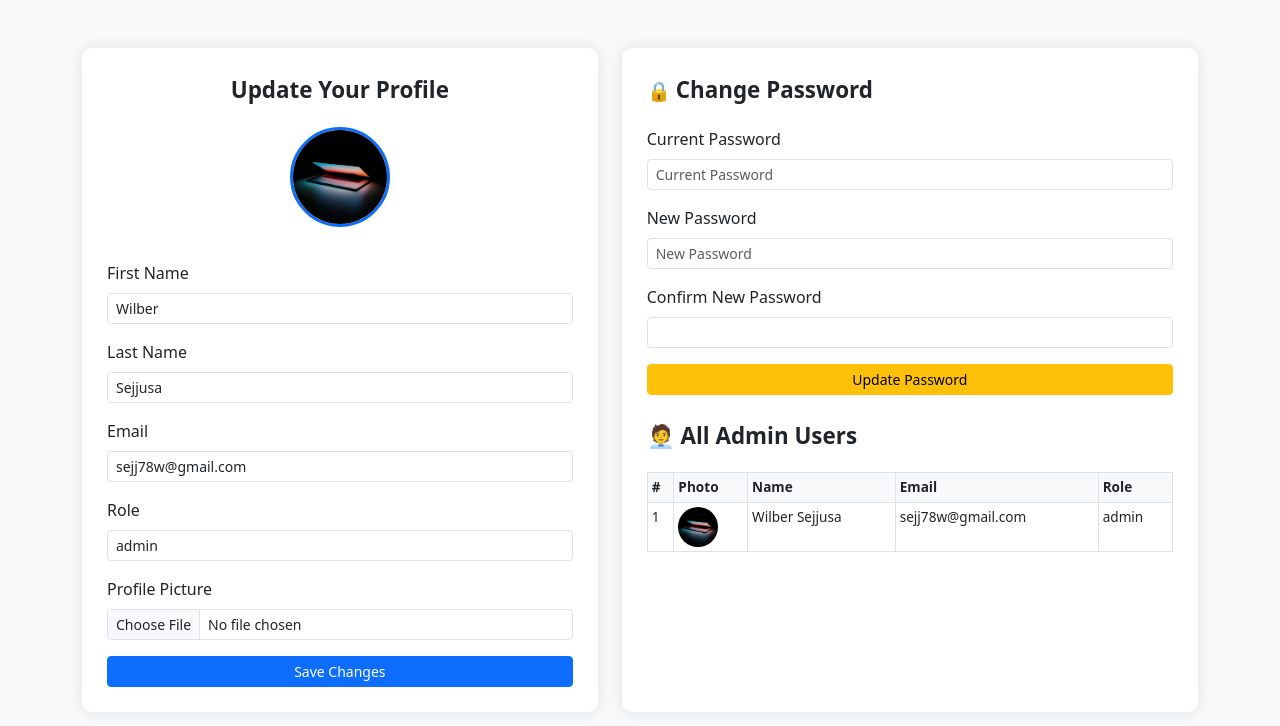
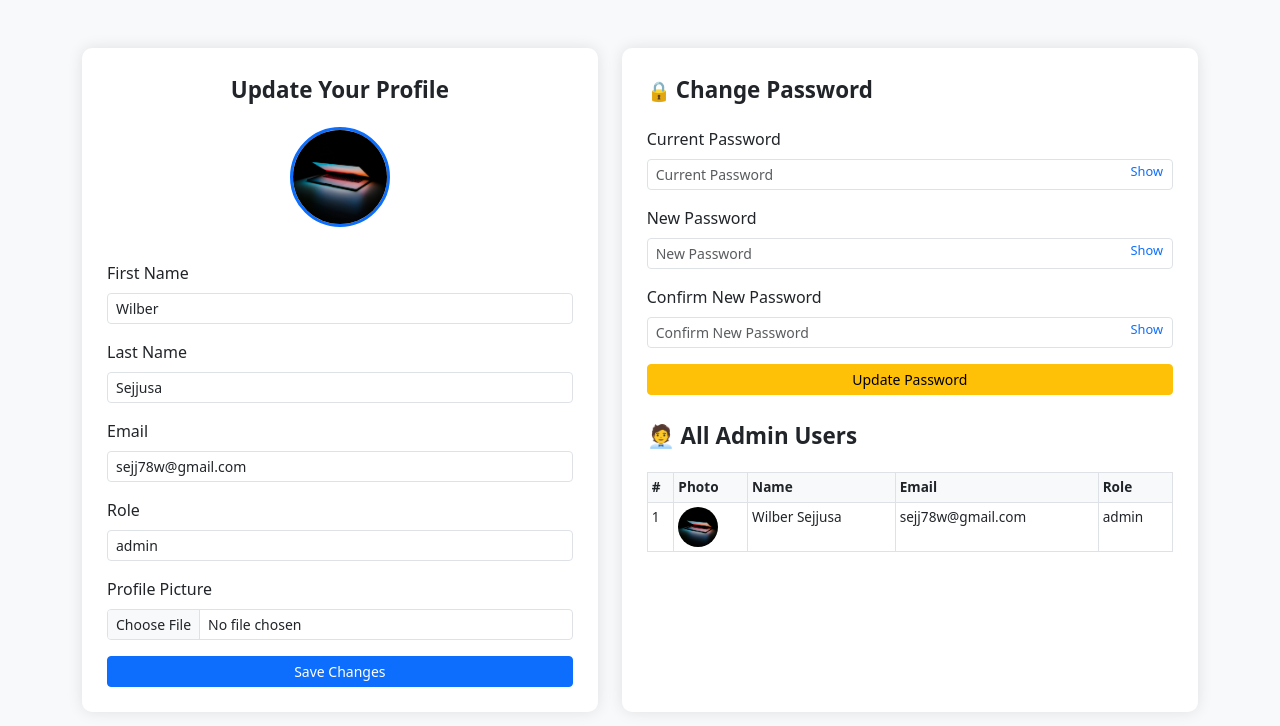
Before and after one commit to sejjtechnologies/hospital_mgmt_core, a Flask app: page /admin/profile in a window 1280 px wide. Shown: the part 56-782 px from the top of the page. Run offline with Flask 3, Linux system fonts and the light colour scheme; a user stored in the database is signed in; data comes from the database, SQL or seed files in the repository.

Commit message:
Add password visibility toggles to login, profile, and user creation forms

```diff
--- a/templates/admin/admin_profile.html
+++ b/templates/admin/admin_profile.html
@@ -60,6 +60,17 @@
             height: 40px;
             object-fit: cover;
             border-radius: 50%;
+        }
+        .position-relative {
+            position: relative;
+        }
+        .toggle-password {
+            position: absolute;
+            right: 10px;
+            top: 35px;
+            font-size: 0.8rem;
+            color: #0d6efd;
+            cursor: pointer;
         }
         @media (max-width: 768px) {
             .responsive-columns {
@@ -130,19 +141,22 @@
             </div>
             <form method="POST" action="{{ url_for('admin.admin_profile') }}">
                 <input type="hidden" name="form_type" value="password_change">
-                <div class="mb-3">
+                <div class="mb-3 position-relative">
                     <label class="form-label">Current Password</label>
-                    <input type="password" name="current_password" class="form-control form-control-sm" required title="Enter your current password" placeholder="Current Password">
+                    <input type="password" name="current_password" id="current_password" class="form-control form-control-sm" required title="Enter your current password" placeholder="Current Password">
+                    <span class="toggle-password" onclick="toggleVisibility('current_password', this)">Show</span>
                 </div>
 
-                <div class="mb-3">
+                <div class="mb-3 position-relative">
                     <label class="form-label">New Password</label>
-                    <input type="password" name="new_password" class="form-control form-control-sm" required minlength="8" title="Enter your new password" placeholder="New Password">
+                    <input type="password" name="new_password" id="new_password" class="form-control form-control-sm" required minlength="8" title="Enter your new password" placeholder="New Password">
+                    <span class="toggle-password" onclick="toggleVisibility('new_password', this)">Show</span>
                 </div>
 
-                <div class="mb-3">
+                <div class="mb-3 position-relative">
                     <label class="form-label">Confirm New Password</label>
-                    <input type="password" name="confirm_password" class="form-control form-control-sm" required>
+                    <input type="password" name="confirm_password" id="confirm_password" class="form-control form-control-sm" required title="Confirm your new password" placeholder="Confirm New Password">
+                    <span class="toggle-password" onclick="toggleVisibility('confirm_password', this)">Show</span>
                 </div>
 
                 <button type="submit" class="btn btn-warning btn-sm w-100">Update Password</button>
@@ -168,7 +182,7 @@
                                 <td>{{ user['id'] }}</td>
                                 <td>
                                     {% if user['profile_pic'] %}
-                                        <img src="{{ url_for('static', filename='uploads/' ~ user['profile_pic']) }}">
+                                        <img src="{{ url_for('static', filename='uploads/' ~ user['profile_pic']) }}" alt="Admin Profile Picture">
                                     {% else %}
                                         <span class="text-muted">N/A</span>
                                     {% endif %}
@@ -199,6 +213,19 @@
     {% endwith %}
 </div>
 
+<script>
+    function toggleVisibility(fieldId, toggleElement) {
+        const input = document.getElementById(fieldId);
+        if (input.type === "password") {
+            input.type = "text";
+            toggleElement.textContent = "Hide";
+        } else {
+            input.type = "password";
+            toggleElement.textContent = "Show";
+        }
+    }
+</script>
+
 <script src="https://cdn.jsdelivr.net/npm/bootstrap@5.3.0/dist/js/bootstrap.bundle.min.js"></script>
 </body>
 </html>
```
Also changed, not shown: templates/admin/create_user.html (+19 -10 lines), templates/admin/login.html (+30 -5 lines).
